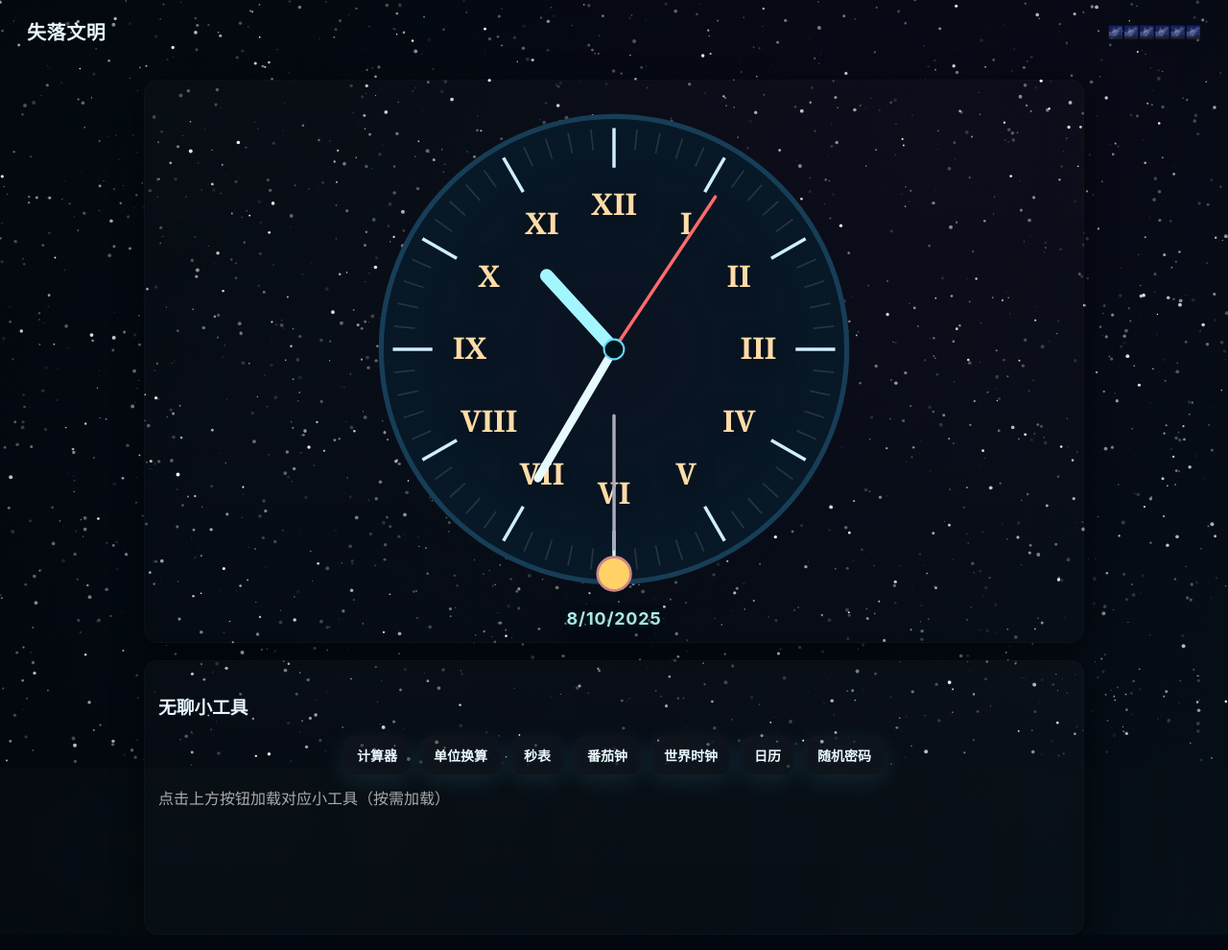
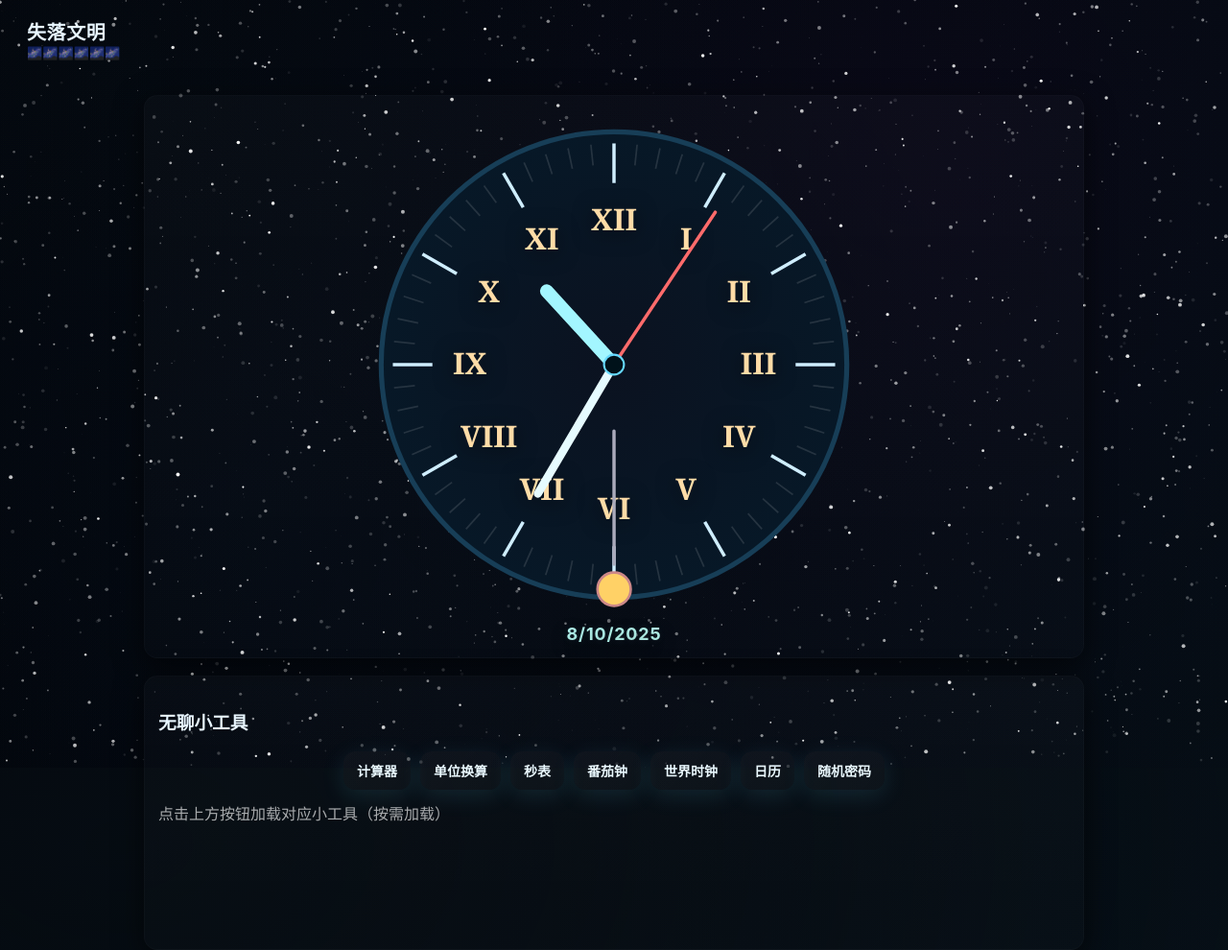
Before and after one commit to slippersheepig/board, a Flask app: page / in a window 1280 px wide. Shown: the whole page at 96% size. Run offline with Flask 3, Linux system fonts and the light colour scheme.

Commit message:
Update index.html

```diff
--- a/templates/index.html
+++ b/templates/index.html
@@ -10,8 +10,10 @@
   <canvas id="bgCanvas" aria-hidden="true"></canvas>
 
   <header id="topbar">
-    <div class="title">失落文明</div>
-    <div class="subtitle">🌌🌌🌌🌌🌌🌌</div>
+    <div id="topTitle">
+      <div class="title">失落文明</div>
+      <div class="subtitle">🌌🌌🌌🌌🌌🌌</div>
+    </div>
   </header>
 
   <main id="container">
@@ -57,7 +59,7 @@
       </div>
 
       <div id="toolsCard" class="card">
-        <h3>无聊小工具</h3>
+        <h3 class="toolsTitle">无聊小工具</h3>
         <div id="toolButtons" class="toolButtons" role="toolbar" aria-label="工具按钮组">
           <button data-tool="calculator" class="neon-btn">计算器</button>
           <button data-tool="unitConverter" class="neon-btn">单位换算</button>
```
